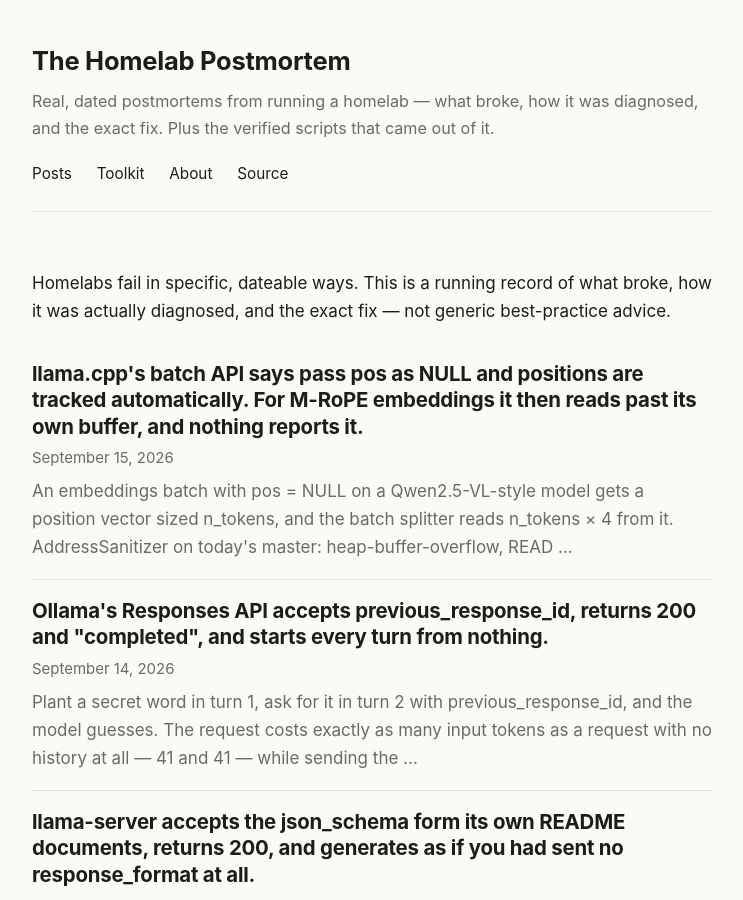
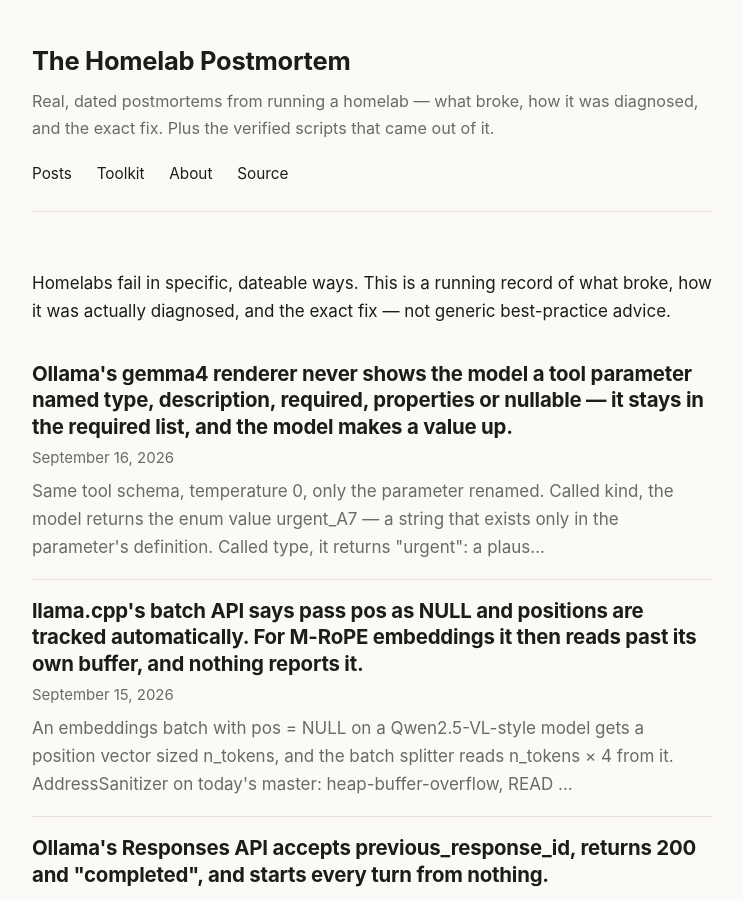
Before and after one commit to mitoyosh/homelab-postmortem, a Jekyll site: the page built from index.html, in a window 1280 px wide and 900 px high. Shown: the whole window, without its empty margins (268-1011 px from the left). Built offline with Jekyll 4.4.1, drawn with Linux system fonts in a browser that asks for light colours; part of the change alters nothing that is shown.

Commit message:
post: Ollama's gemma4 renderer drops tool parameters named like schema keywords (ollama#18468); toolkit: check-tool-param-names.sh
Co-Authored-By: Claude Opus 5 <noreply@anthropic.com>

````diff
--- a/_config.yml
+++ b/_config.yml
@@ -46,7 +46,7 @@ packs:
     title: "Local LLM artifacts"
     price: "$5"
     question: "Is the model, adapter, or build you just installed the thing it says it is?"
-    detail: "Five checks. An Ollama quantisation that pulls and runs and returns no working code, a LoRA adapter accepted and applied to zero layers, a build that reports a commit hash from a repository it has never heard of, a response_format the server accepts and then ignores, and a previous_response_id that is accepted and dropped."
+    detail: "Six checks. An Ollama quantisation that pulls and runs and returns no working code, a LoRA adapter accepted and applied to zero layers, a build that reports a commit hash from a repository it has never heard of, a response_format the server accepts and then ignores, a previous_response_id that is accepted and dropped, and a tool parameter the gemma4 renderer never shows the model."
     buy_url: "https://buy.stripe.com/cNiaEWb7C0yge8rcT65Vu07"
 
 baseurl: ""
--- a/_posts/2026-09-14-ollama-responses-api-drops-previous-response-id.md
+++ b/_posts/2026-09-14-ollama-responses-api-drops-previous-response-id.md
@@ -137,6 +137,6 @@ If the id-referencing request costs the same as the bare one and does not know t
 
 ## The generalisable habit
 
-The narrow one: **a status of `completed` describes the request the server processed, which may not be the request you sent.** Here the server processed "what is my secret word?" and completed it perfectly. The `previous_response_id` was not rejected, not warned about, not `incomplete_details`-ed. It was not there by the time anything could have complained.
+The narrow one: **a status of `completed` describes the request the server processed, which may not be the request you sent.** Here the server processed "what is my secret word?" and completed it perfectly. The `previous_response_id` was not rejected, not warned about, not `incomplete_details`-ed. It was not there by the time anything could have complained. The same server does it one layer down, too: its [gemma4 renderer drops any tool parameter named `type` or `description` from what the model sees](https://homelabpostmortem.com/2026/09/16/ollama-gemma4-drops-tool-parameters-named-type/) while still listing it as required, and the model fills the gap with a guess — same 200, same silence, a name dropped in the prompt instead of in the request.
 
 The wider one is about controls that cost nothing. The token count did all the work in this diagnosis. Two requests that should have carried different amounts of context cost the same, and one that should have carried the same as the first cost more. That number is in every response, it is exact, and it does not depend on interpreting model output. When a stateful API might be stateless, count the tokens before reading the words. It is the same move as [holding the prompt fixed and removing the constraint to see whether the bytes change](https://homelabpostmortem.com/2026/09/12/llama-server-ignores-the-response-format-its-readme-shows/): find the one number that has to move if the feature is real, and watch whether it moves.
--- /dev/null
+++ b/_posts/2026-09-16-ollama-gemma4-drops-tool-parameters-named-type.md
@@ -0,0 +1,137 @@
+---
+title: "Ollama's gemma4 renderer never shows the model a tool parameter named type, description, required, properties or nullable — it stays in the required list, and the model makes a value up."
+date: 2026-09-16
+excerpt: "Same tool schema, temperature 0, only the parameter renamed. Called kind, the model returns the enum value urgent_A7 — a string that exists only in the parameter's definition. Called type, it returns \"urgent\": a plausible value that fails schema validation, produced by a model that was told the parameter is required and never shown what it is. The Go renderer ported a Jinja macro's filter_keys=false argument as an unconditional filter. Twelve lines fix it; renaming the parameter works today."
+devto_title: "Ollama's gemma4 renderer silently drops tool parameters named type or description, and the model invents a value"
+devto_tags: ollama, llm, ai, debugging
+---
+
+**TL;DR**: define a tool for a gemma4 model in Ollama with a parameter whose *name* is `type`, `description`, `properties`, `required` or `nullable`, and the model is never shown that parameter's definition. It is still listed under `required:[…]` in the rendered declaration, so the model knows it must supply something and has no idea what. On `gemma4:e2b` at temperature 0 the result is an invented value — `"type": "urgent"` for a parameter whose only legal values are `urgent_A7` and `routine_B3` — and on the reporter's `gemma4:26b` it is an omitted argument. HTTP 200, nothing in the log. The cause is a Go port of the reference Jinja template that dropped one argument: the template's `format_parameters` macro takes `filter_keys=false` and filters schema keywords in exactly one call site; the Go `writeSchemaProperties` filters unconditionally and serves all four. Twelve lines restore the argument, and the same request then returns `urgent_A7`. Until that lands, rename the parameter.
+
+## The symptom
+
+Ollama 0.33.3, Debian 13, CPU only, `gemma4:e2b`. The tool is the one from [ollama/ollama#18468](https://github.com/ollama/ollama/issues/18468): a ticket creator with two required string parameters, one of which has an enum. The user message is `Open an urgent ticket titled 'Water leak'.` Temperature 0, `think: false`, two runs each. The only thing that changes between requests is the name of the second parameter.
+
+```
+"parameters": {"type": "object", "required": ["title", "<name>"],
+  "properties": {"title":  {"type": "string", "description": "Ticket title"},
+                 "<name>": {"type": "string", "description": "Priority code",
+                            "enum": ["urgent_A7", "routine_B3"]}}}
+```
+
+```
+kind         run1  {"kind":"urgent_A7","title":"Water leak"}
+kind         run2  {"kind":"urgent_A7","title":"Water leak"}
+type         run1  {"title":"Water leak","type":"urgent"}
+type         run2  {"title":"Water leak","type":"urgent"}
+description  run1  {"description":"Urgent water leak.","title":"Water leak"}
+description  run2  {"description":"Urgent water leak.","title":"Water leak"}
+```
+
+`urgent_A7` is a string that appears nowhere in the prompt except inside the parameter's definition. When the parameter is called `kind`, the model produces it every time. When the same definition is called `type`, the model produces `urgent` — the word from the user's sentence — and when it is called `description`, a sentence. It is filling a slot it was told exists with whatever the name suggests, because the definition that would have told it otherwise was never in the prompt.
+
+The reporter, on `gemma4:26b`, saw the argument left out entirely instead. A bigger model declines to guess; a smaller one guesses. Both are downstream of the same missing text.
+
+## Why this is easy to miss
+
+Nothing fails. The request is accepted, the response is 200, the tool call is well-formed JSON with the right function name, and one of its two arguments is correct. If your tool handler validates against the schema, you get a validation error on the *model's* output and start debugging the model: prompt wording, temperature, whether gemma4 is any good at function calling. The reporter's numbers were 1 ticket created out of 14 attempts with 35 schema-validation failures, all on a required parameter called `description`, and it took renaming the parameter to find out the model had never seen it.
+
+If your handler does not validate, you get `"type": "urgent"` stored somewhere as a priority code, and you find out later.
+
+The names involved are not exotic. `type` is the most natural name for a categorical field. `description` is what you call the free-text field on a ticket, an event, a product. JSON Schema has no rule against property names that happen to be schema keywords — they live in a different namespace, inside `properties`, and every validator handles them correctly. This renderer does not.
+
+Ollama has no debug setting that prints the rendered prompt, so the declaration the model actually receives is not observable from outside the process. The only ways to see it are to read the renderer or to run it.
+
+## What is really going on
+
+Ollama renders gemma4 prompts in Go, in `model/renderers/gemma4.go`, and checks that renderer against the model's reference Jinja template in `model/renderers/testdata/`. The template's parameter macro looks like this:
+
+{% raw %}
+```
+{%- macro format_parameters(properties, required, filter_keys=false) -%}
+    {%- set standard_keys = ['description', 'type', 'properties', 'required', 'nullable'] -%}
+    {%- for key, value in properties | dictsort -%}
+        {%- if not filter_keys or key not in standard_keys -%}
+            {{ key }}:{
+```
+{% endraw %}
+
+`filter_keys` defaults to false, and the macro is called four times. Three of them pass nothing — top-level parameters, nested object properties, array items — because in those calls the keys are parameter names. One call passes `filter_keys=true`: the branch where an object has no `properties` map and the macro walks the object's own keys, where `type` and `description` really are schema keywords and must not be rendered as if they were parameters.
+
+The Go port has the same four call sites and the same skip list. It does not have the argument:
+
+```go
+func (r *Gemma4Renderer) writeSchemaProperties(sb *strings.Builder, props map[string]any) {
+	…
+	for _, name := range keys {
+		if isSchemaStandardKey(name) {
+			continue
+		}
+```
+
+So the one-branch filter became an every-branch filter. A same-package test that calls `Render` with the ticket tool and prints the declaration shows the consequence directly, on 0.33.3 (gemma4's `<|"|>` quote token shown as `"`):
+
+```
+kind        properties:{kind:{description:"Priority code",enum:["urgent_A7","routine_B3"],type:"STRING"},title:{…}}  required:["title","kind"]
+type        properties:{title:{…}}                                                                                   required:["title","type"]
+description properties:{title:{…}}                                                                                   required:["title","description"]
+properties  properties:{title:{…}}                                                                                   required:["title","properties"]
+required    properties:{title:{…}}                                                                                   required:["title","required"]
+nullable    properties:{title:{…}}                                                                                   required:["title","nullable"]
+typo        properties:{title:{…},typo:{description:"Priority code",enum:[…],type:"STRING"}}                          required:["title","typo"]
+```
+
+The `required` list is written by a different function that does not filter, which is why the name survives there. The model is told "you must supply `type`" by one line and shown no `type` by the other. `typo` is in the table as a control: it is not on the list, so it renders. The problem is the five words, not anything about the schema.
+
+The existing reference tests in the package all pass with this behaviour and all still pass after the fix below, which means none of them ever used a parameter named after a keyword. That is why the port shipped.
+
+Upstream `main` at `a43fad18` (2026-09-15) has the same code.
+
+## The fix
+
+Two, in order of when you can have them.
+
+**Today: rename the parameter.** This is the whole workaround and it is enough — the runs above with `kind` are the fixed state. If the name is part of an external contract you cannot change, map it in your tool handler: declare `kind` to the model, translate to `type` before you call the real function.
+
+The toolkit's `check-tool-param-names.sh` finds every colliding name in a tool definition file, including nested objects and array items, and prints the JSON path of each:
+
+```
+$ ./check-tool-param-names.sh tools.json
+tools.json: 3 colliding parameter name(s)
+  create_ticket.parameters.properties.type
+  create_ticket.parameters.properties.meta.properties.description
+  create_ticket.parameters.properties.meta.properties.tags.items.properties.required
+```
+
+It also has a live mode, `--probe http://host:11434 --model gemma4:e2b`, which sends the ticket request twice — `kind` as the control, then `type` — and reports FAIL when the `type` call does not carry the enum value. The control is there because a model that cannot make tool calls at all would otherwise look like a renderer bug; that case is reported as UNKNOWN, not as a pass or a fail.
+
+**Upstream: put the argument back.** The change that mirrors the template is a `filterKeys bool` on `writeSchemaProperties`, passed `true` at the one call site where the object itself is being walked and `false` at the other three:
+
+```diff
+-func (r *Gemma4Renderer) writeSchemaProperties(sb *strings.Builder, props map[string]any) {
++func (r *Gemma4Renderer) writeSchemaProperties(sb *strings.Builder, props map[string]any, filterKeys bool) {
+ 	…
+-		if isSchemaStandardKey(name) {
++		if filterKeys && isSchemaStandardKey(name) {
+ 			continue
+ 		}
+```
+
+Twelve changed lines in total. With that applied, the same-package test renders all seven names, the package's existing tests still pass, and a Go binary rebuilt from the `v0.33.3` tag with the patch — dropped in over the stock one, same runner libraries — answers the same requests differently:
+
+```
+type         run1  {"title":"Water leak","type":"urgent_A7"}
+type         run2  {"title":"Water leak","type":"urgent_A7"}
+description  run1  {"description":"urgent_A7","title":"Water leak"}
+description  run2  {"description":"urgent_A7","title":"Water leak"}
+```
+
+That is a one-variable change producing the enum value where the unpatched binary produced a guess, so the mechanism is not in doubt. The probe script reports OK against the patched server and FAIL against the stock one.
+
+One thing this session did not test: nested object parameters and array items end to end with a model. The code reads the same way for those paths — they call the same function with the same unconditional filter, and the static test confirms the top-level case only — but the E2E runs here were top-level parameters.
+
+## The generalisable habit
+
+When a template is ported from one language to another, the arguments with default values are the ones that go missing, because at every call site that uses the default the port looks complete. `format_parameters(properties, required, filter_keys=false)` has three call sites that never mention `filter_keys` and one that does. A port that reads the three and generalises gets the filter wrong; a port that reads the one and generalises gets it wrong the other way; only a port that carries the parameter gets all four right. The test suite did not catch it because the test cases were written from the same three call sites.
+
+This is the third post here where a local-model server accepted a request, returned 200, and quietly did something other than what the request said — [llama-server's README `response_format`](https://homelabpostmortem.com/2026/09/12/llama-server-ignores-the-response-format-its-readme-shows/) and [Ollama's `previous_response_id`](https://homelabpostmortem.com/2026/09/14/ollama-responses-api-drops-previous-response-id/) are the other two. The common thread is that the thing being dropped is a *name*: a JSON key the server does not read, a request field the struct does not have, a parameter the renderer decides is not a parameter. Names are the cheapest thing to get wrong and the last thing a 200 will tell you about. When a model is "bad at" something that depends on it having seen a specific piece of text, the first question is whether it saw the text — and for a renderer with no debug output, the only way to answer that is to render it yourself.
--- a/toolkit/index.md
+++ b/toolkit/index.md
@@ -43,6 +43,12 @@ destructive, dry-run modes where it matters.
   that will never be read, before you flash the card and find out the
   headless way. From
   [cloud-init calls your user-data valid]({{ '/2026/08/29/cloud-init-validates-the-key-it-never-reads/' | relative_url }}).
+- **`check-tool-param-names.sh`** — finds tool parameters named `type`,
+  `description`, `required`, `properties` or `nullable`, which Ollama's gemma4
+  renderer never shows the model while still marking them required — so the
+  model omits the argument or makes one up. Checks a tools file statically, or
+  probes a live server. From
+  [Ollama's gemma4 renderer never shows the model a tool parameter named type]({{ '/2026/09/16/ollama-gemma4-drops-tool-parameters-named-type/' | relative_url }}).
 - **`check-responses-state.sh`** — tells you whether a Responses-API server
   honours `previous_response_id` or accepts it, returns 200, and forgets the
   conversation. Ollama does the second. From
````
Also changed, not shown: assets/covers/2026-09-16-ollama-gemma4-drops-tool-parameters-named-type.png (added).
